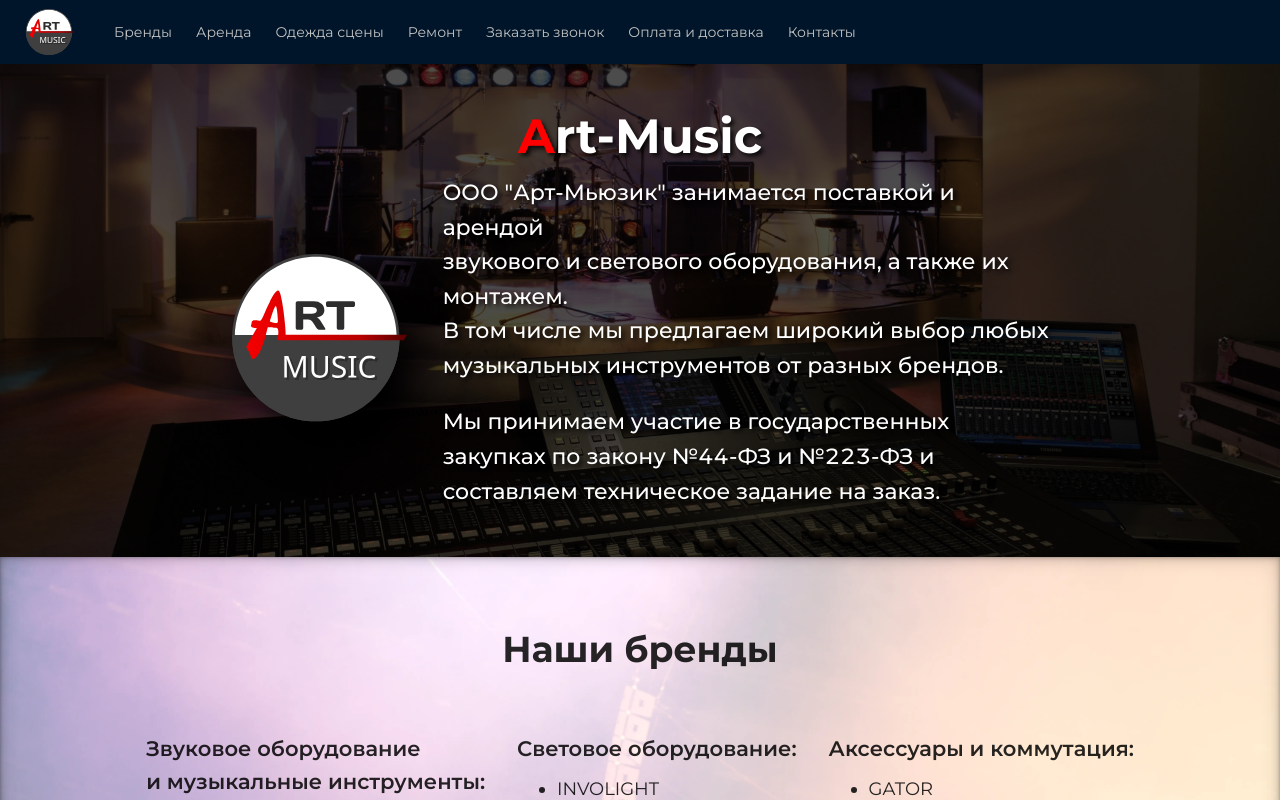
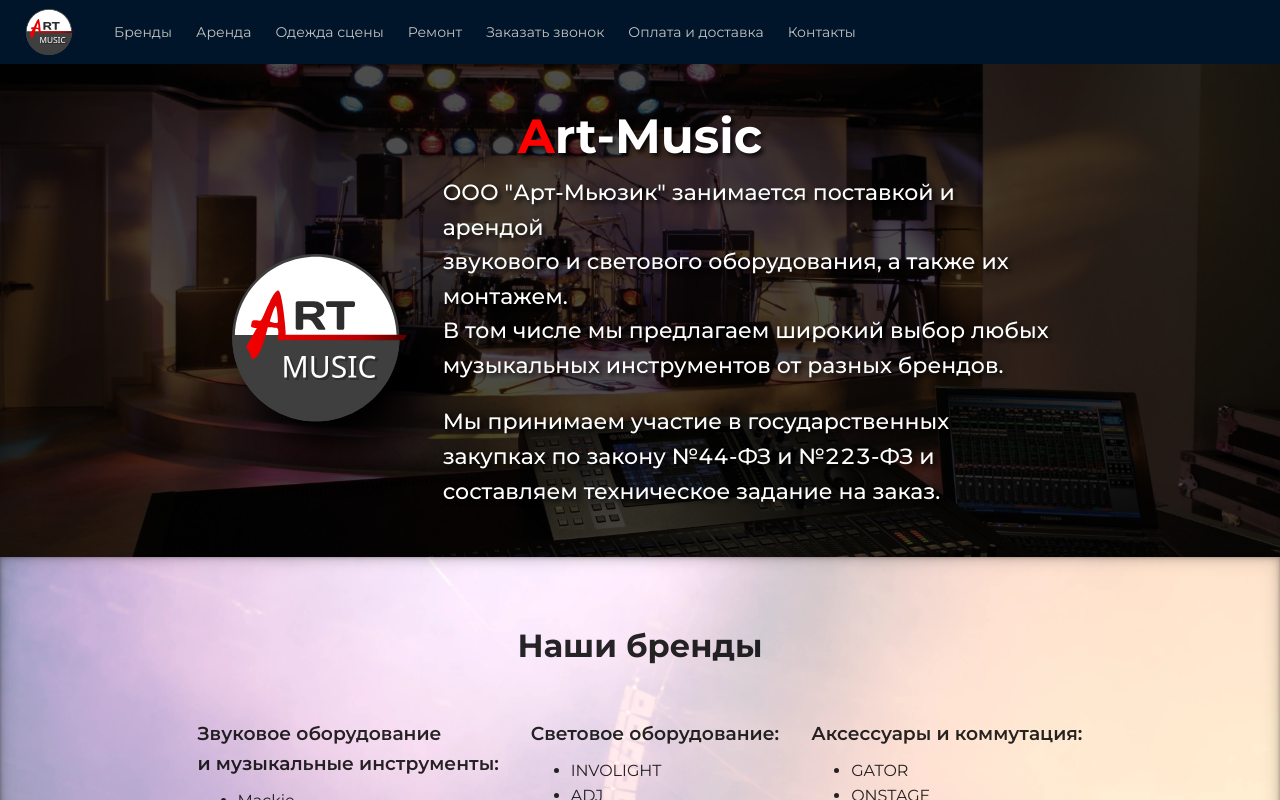
Before and after one commit to vladcyb/art-music, a React (Create React App) app: page / in a window 1280 px wide. Shown: the top 800 px of the page. Built offline with nearby package versions, Linux system fonts and the light colour scheme.

Commit message:
install include-media

```diff
--- a/package.json
+++ b/package.json
@@ -16,6 +16,7 @@
     "antd-mask-input": "^0.1.15",
     "axios": "^0.21.1",
     "classnames": "^2.3.1",
+    "include-media": "^1.4.10",
     "react": "^17.0.2",
     "react-dom": "^17.0.2",
     "react-icons": "^4.2.0",
--- a/src/assets/scss/vars.scss
+++ b/src/assets/scss/vars.scss
@@ -1,5 +1,15 @@
+@use './node_modules/include-media/dist/include-media' as *;
+
 $breakpoint-sm: 576px;
 $breakpoint-md: 768px;
 $breakpoint-lg: 992px;
 $breakpoint-xl: 1200px;
 $breakpoint-xxl: 1600px;
+
+$breakpoints: (
+  sm: $breakpoint-sm,
+  md: $breakpoint-md,
+  lg: $breakpoint-lg,
+  xl: $breakpoint-xl,
+  xxl: $breakpoint-xxl
+);
--- a/src/index.scss
+++ b/src/index.scss
@@ -7,7 +7,7 @@
   --content-padding-block: 50px;
   --animation-duration: 400ms;
   --animation-shape: ease-out;
-  --font-size: 18px;
+  --font-size: 16px;
 
   @media screen and (min-width: $breakpoint-sm) {
     --content-padding-inline: 24px;
@@ -23,6 +23,7 @@
 
   @media screen and (min-width: $breakpoint-xxl) {
     --content-padding-inline: 200px;
+    --font-size: 18px;
   }
 
   /* colors */
--- a/src/pages/Info/Info.scss
+++ b/src/pages/Info/Info.scss
@@ -1,3 +1,4 @@
+@use './node_modules/include-media/dist/include-media' as *;
 @use '../../assets/scss/vars' as *;
 
 .info {
@@ -51,7 +52,10 @@
       top: 0;
       right: 0;
       bottom: 0;
-      background: url(../../assets/i/ny8rSuCji5E.jpg) center 35% / cover no-repeat;
+      background-image: url(../../assets/i/ny8rSuCji5E.jpg);
+      background-repeat: no-repeat;
+      background-position: 30% 10%;
+      background-size: cover;
       filter: brightness(0.3);
     }
   }
```
Also changed, not shown: 1 other file (tests, documents, lock files or other folders).
